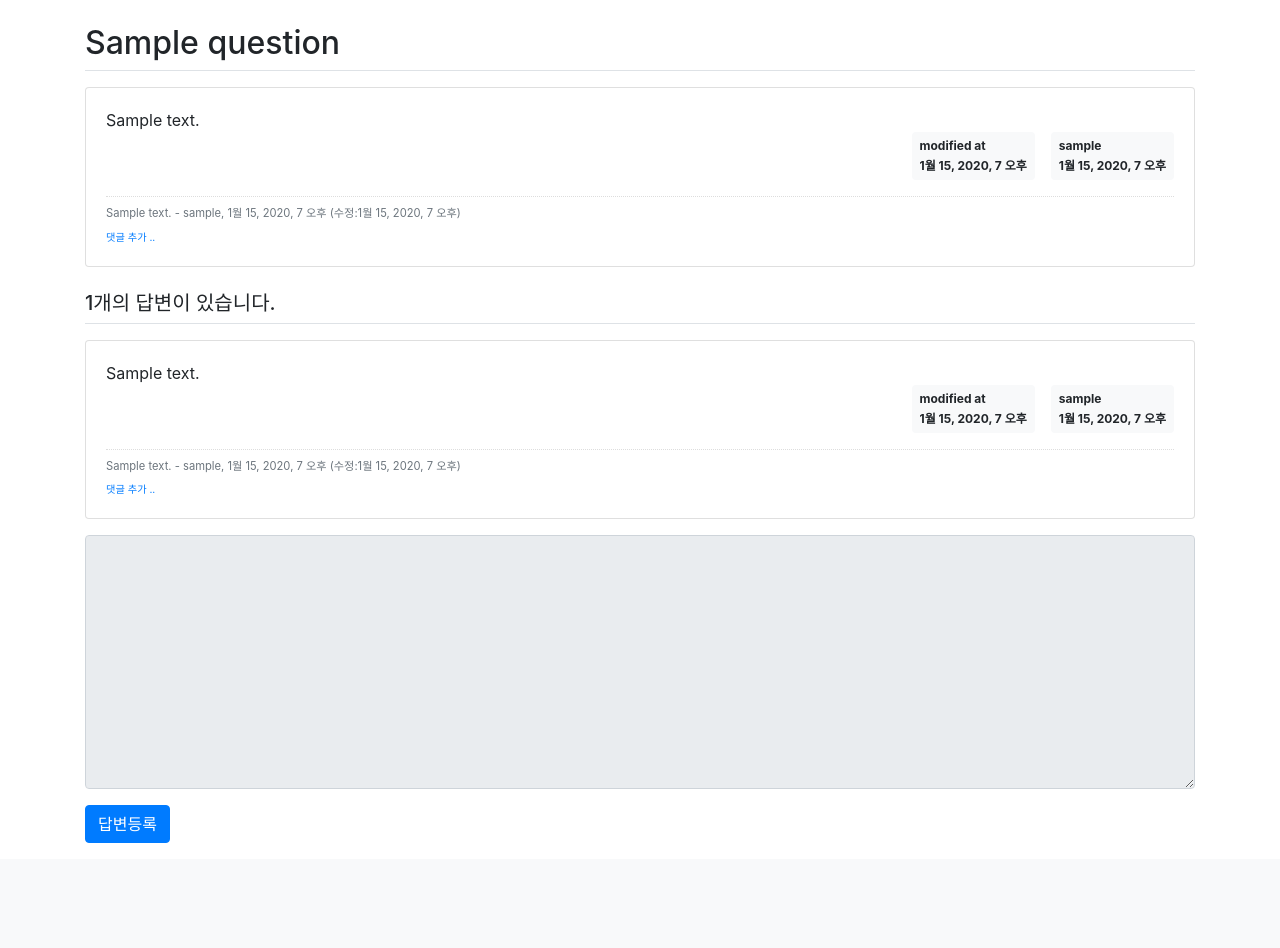
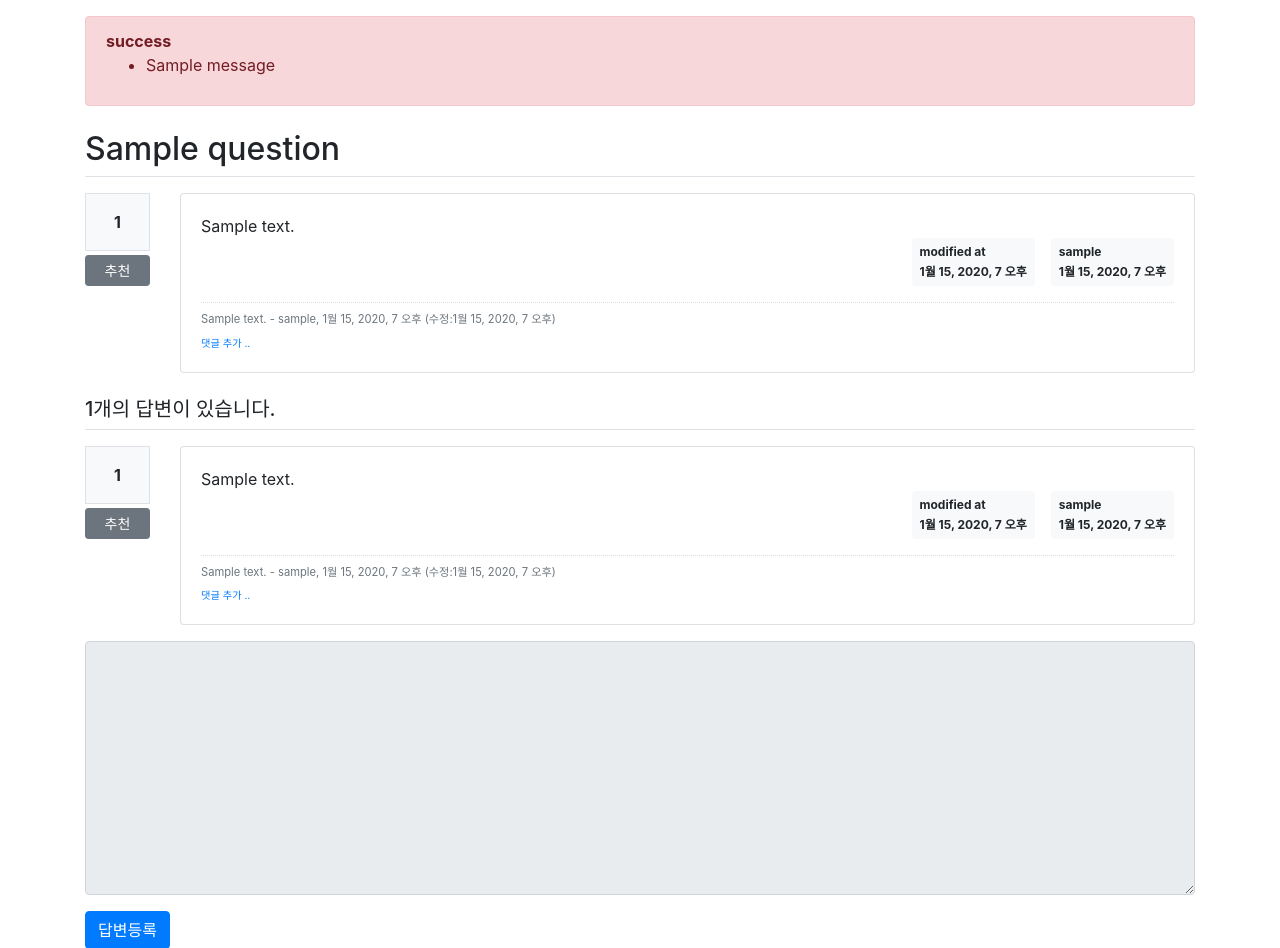
Before and after one commit to ddraa/DjangoBoard, a Django app: page /pybo/1/ in a window 1280 px wide. Shown: the part 57-1005 px from the top of the page. Before the commit the page ends 900 px from the top, so only its background shows below. Run offline with Django 3.2, Linux system fonts and the light colour scheme; tables that the repository leaves empty hold one stand-in row (values such as "Sample post"); one stand-in notice (Sample message) is shown; some libraries are stand-ins or nearby versions.

Commit message:
Implementation of recommended functions

```diff
--- a/pybo/models.py
+++ b/pybo/models.py
@@ -5,22 +5,24 @@ from django.db import models
 from django.contrib.auth.models import User
 
 class Question(models.Model):
-    author = models.ForeignKey(User, on_delete=models.CASCADE)
+    author = models.ForeignKey(User, on_delete=models.CASCADE, related_name='author_question')
     subject = models.CharField(max_length=200)
     content = models.TextField()
     create_date = models.DateTimeField()
     modify_date = models.DateTimeField(null=True, blank=True)
+    voter = models.ManyToManyField(User, related_name='voter_question')
 
     def __str__(self):
         return self.subject
 
 
 class Answer(models.Model):
-    author = models.ForeignKey(User, on_delete=models.CASCADE)
+    author = models.ForeignKey(User, on_delete=models.CASCADE, related_name='author_answer')
     question = models.ForeignKey(Question, on_delete=models.CASCADE)
     content = models.TextField()
     create_date = models.DateTimeField()
     modify_date = models.DateTimeField(null=True, blank=True)
+    voter = models.ManyToManyField(User, related_name='voter_answer')
 
 class Comment(models.Model):
     author = models.ForeignKey(User, on_delete=models.CASCADE)
--- a/pybo/urls.py
+++ b/pybo/urls.py
@@ -1,5 +1,5 @@
 from django.urls import path
-from .views import base_views, question_views, answer_views, comment_views
+from .views import base_views, question_views, answer_views, comment_views, vote_views
 from . import views
 
 app_name = 'pybo'
@@ -29,4 +29,7 @@ urlpatterns = [
     path('comment/create/answer/<int:answer_id>/', comment_views.comment_create_answer, name='comment_create_answer'),
     path('comment/modify/answer/<int:comment_id>/', comment_views.comment_modify_answer, name='comment_modify_answer'),
     path('comment/delete/answer/<int:comment_id>/', comment_views.comment_delete_answer, name='comment_delete_answer'),
+    # vote_views.py
+    path('vote/question/<int:question_id>/', vote_views.vote_question, name='vote_question'),
+    path('vote/answer/<int:answer_id>/', vote_views.vote_answer, name='vote_answer'),
 ]
--- a/templates/pybo/question_detail.html
+++ b/templates/pybo/question_detail.html
@@ -1,12 +1,25 @@
 {% extends 'base.html' %}
 {% block content %}
-{% load static %}
-<link rel="stylesheet" type="text/css" href="{% static 'bootstrap.min.css' %}">
 <div class="container my-3">
+    <!-- 사용자오류 표시 -->
+    {% if messages %}
+    <div class="alert alert-danger my-3" role="alert">
+    {% for message in messages %}
+        <strong>{{ message.tags }}</strong>
+        <ul><li>{{ message.message }}</li></ul>
+    {% endfor %}
+    </div>
+    {% endif %}
     <h2 class="border-bottom py-2">{{ question.subject }}</h2>
-    <div class="card my-3">
+    <div class="row my-3">
+        <div class="col-1"> <!-- 추천영역 -->
+            <div class="bg-light text-center p-3 border font-weight-bolder mb-1">{{question.voter.count}}</div>
+            <a href="#" data-uri="{% url 'pybo:vote_question' question.id  %}"
+               class="recommend btn btn-sm btn-secondary btn-block my-1">추천</a>
+        </div>
+        <div class="col-11"> <!-- 질문영역 -->
+            <div class="card">
                 <div class="card-body">
-
                     <div class="card-text" style="white-space: pre-line;">{{ question.content }}</div>
                     <div class="d-flex justify-content-end">
                         {% if question.modify_date %}
@@ -56,9 +69,18 @@
                     <!-- 질문 댓글 End -->
                 </div>
             </div>
+        </div>
+    </div>
     <h5 class="border-bottom my-3 py-2">{{question.answer_set.count}}개의 답변이 있습니다.</h5>
     {% for answer in question.answer_set.all %}
-    <div class="card my-3">
+    <div class="row my-3">
+        <div class="col-1">  <!-- 추천영역 -->
+            <div class="bg-light text-center p-3 border font-weight-bolder mb-1">{{answer.voter.count}}</div>
+            <a href="#" data-uri="{% url 'pybo:vote_answer' answer.id  %}"
+                class="recommend btn btn-sm btn-secondary btn-block my-1">추천</a>
+        </div>
+        <div class="col-11">  <!-- 답변영역 -->
+            <div class="card">
                 <div class="card-body">
                     <div class="card-text" style="white-space: pre-line;">{{ answer.content }}</div>
                     <div class="d-flex justify-content-end">
@@ -105,13 +127,13 @@
                         <a href="{% url 'pybo:comment_create_answer' answer.id  %}"
                            class="small"><small>댓글 추가 ..</small></a>
                     </div>
-
+                </div>
+            </div>
         </div>
     </div>
     {% endfor %}
     <form action="{% url 'pybo:answer_create' question.id %}" method="post" class="my-3">
         {% csrf_token %}
-
         {% if form.errors %}
         <div class="alert alert-danger" role="alert">
         {% for field in form %}
@@ -122,17 +144,14 @@
         {% endfor %}
         </div>
         {% endif %}
-
         <div class="form-group">
             <textarea {% if not user.is_authenticated %}disabled{% endif %}
               name="content" id="content" class="form-control" rows="10"></textarea>
         </div>
         <input type="submit" value="답변등록" class="btn btn-primary">
     </form>
-
 </div>
 {% endblock %}
-
 {% block script %}
 <script type='text/javascript'>
 $(document).ready(function(){
@@ -141,6 +160,11 @@ $(document).ready(function(){
             location.href = $(this).data('uri');
         }
     });
+    $(".recommend").on('click', function() {
+        if(confirm("정말로 추천하시겠습니까?")) {
+            location.href = $(this).data('uri');
+        }
+    });
 });
 </script>
 {% endblock %}
```
Also changed, not shown: pybo/views/vote_views.py (added, +31 -0 lines), templates/pybo/question_list.html (+6 -1 lines), pybo/migrations/0006_auto_20200720_1053.py (added). Lines whose indentation alone changed are shown as unchanged.
